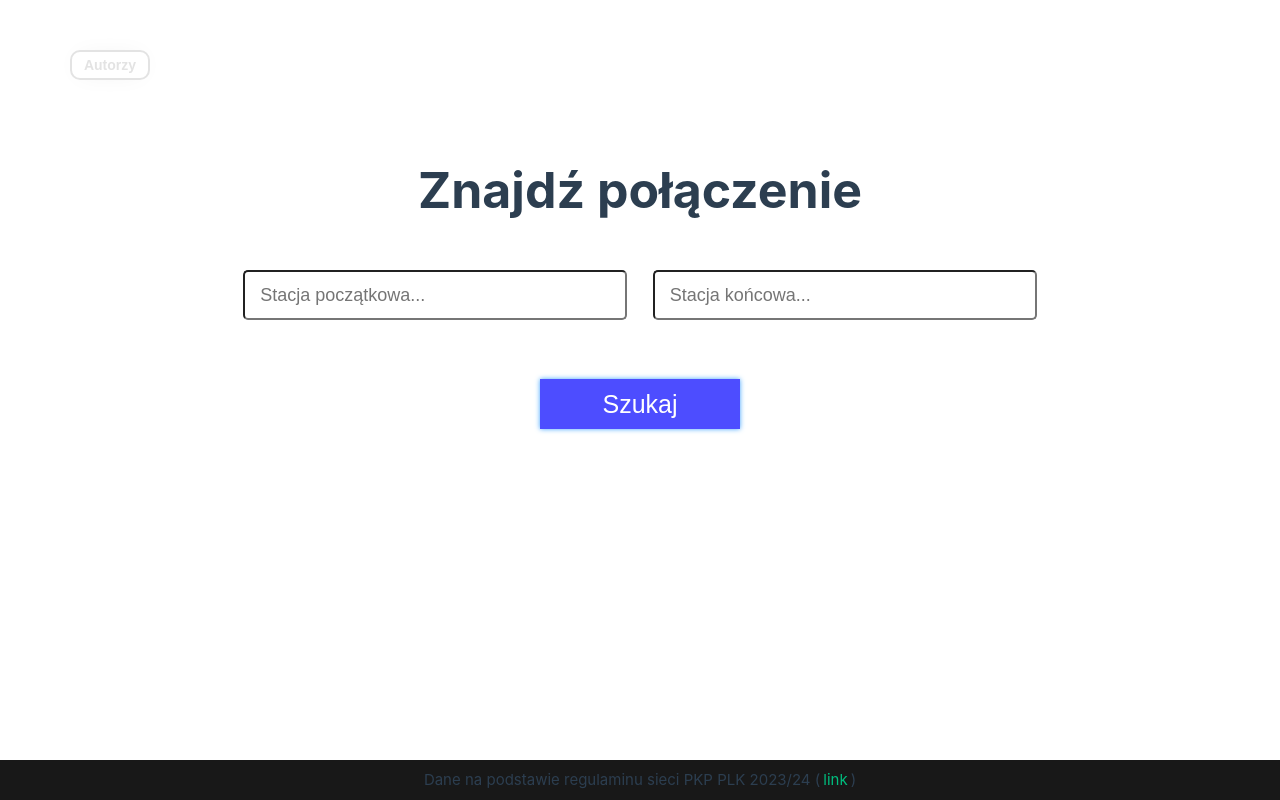
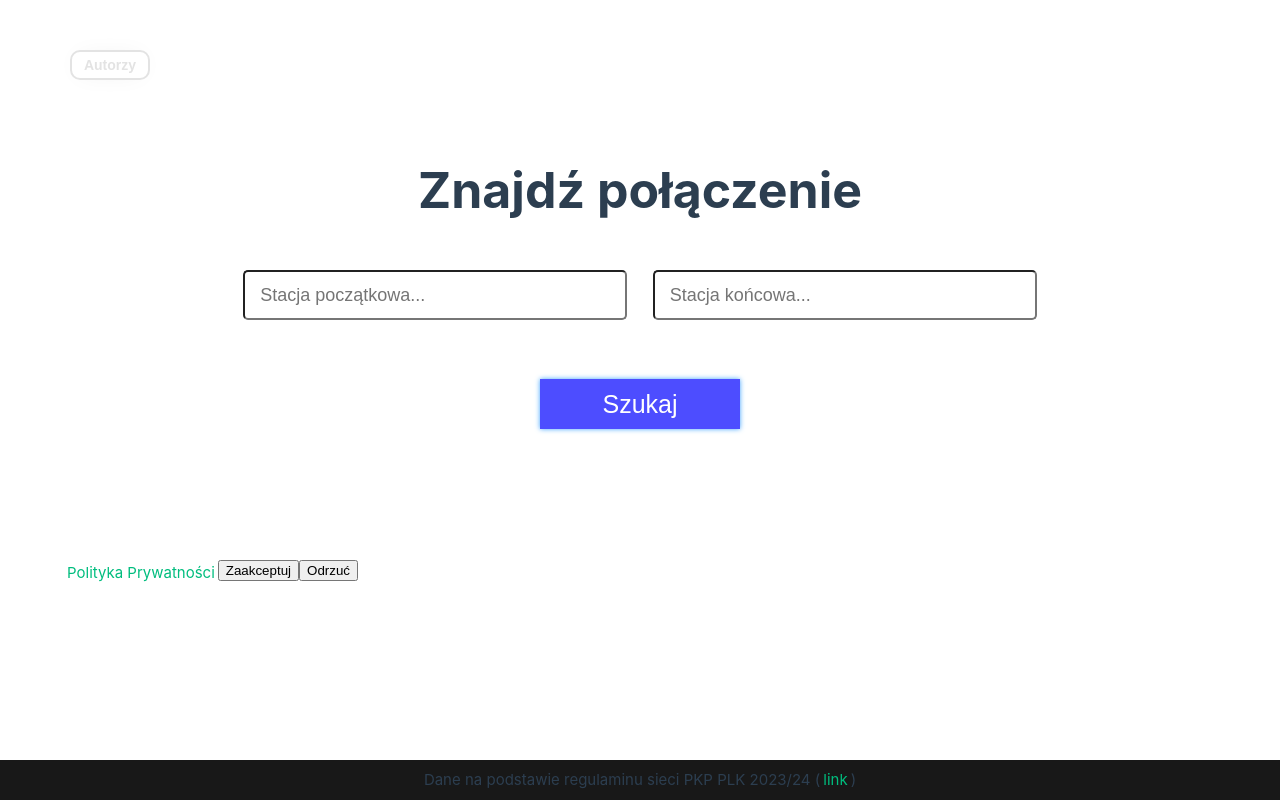
Before and after one commit to JakubJKrawczyk/TrainStationRepo, a Vue app: page / in a window 1280 px wide. Built offline with nearby package versions, Linux system fonts and the light colour scheme.

Commit message:
privacy popup ver 0.1

```diff
--- a/src/App.vue
+++ b/src/App.vue
@@ -2,6 +2,7 @@
 import StationsList from '@/components/StationsList.vue'
 import ResultSegment from '@/components/ResultSegment.vue'
 import SearchSegment from '@/components/SearchSegment.vue'
+import PrivacyPolicyPopupSegment from '@/components/PrivacyPolicyPopupSegment.vue'
 </script>
 
 <template>
@@ -15,6 +16,7 @@ import SearchSegment from '@/components/SearchSegment.vue'
       :is="currentComponent"
     ></component>
   </main>
+  <PrivacyPolicyPopupSegment></PrivacyPolicyPopupSegment>
   <footer>
     Dane na podstawie regulaminu sieci PKP PLK 2023/24 (<a
       href="https://www.plk-sa.pl/klienci-i-kontrahenci/warunki-udostepniania-infrastruktury-i-regulaminy/regulamin-sieci/regulamin-sieci-2023/2024"
--- a/src/assets/main.css
+++ b/src/assets/main.css
@@ -2,16 +2,16 @@
 @import './css/Lamp.css';
 @import './css/tooltip.css';
 #app {
-  max-width: 100vw;
-  margin: auto;
+  width: 90vw;
+  margin: 0 auto;
   font-weight: normal;
 }
 
 footer {
-  position: fixed;
+  position: absolute;
   bottom: 0;
   left: 0;
-  width: 100vw;
+  width: 100%;
   height: 40px;
   line-height: 40px;
   text-align: center;
--- /dev/null
+++ b/src/components/PrivacyPolicyPopupSegment.vue
@@ -0,0 +1,32 @@
+<script setup lang="ts">
+
+</script>
+
+<template>
+<div class="privacypopup-container">
+  <a class="privacypopup-items privacypopup-link" href="/privay-policy">
+    Polityka Prywatności
+  </a>
+  <button class="privacypopup-items privacypopup-accept" >Zaakceptuj</button>
+  <button class="privacypopup-items privacypopup-reject" >Odrzuć</button>
+</div>
+</template>
+
+<style scoped>
+.privacypopup-container{
+  width: 100%;
+  height:150px;
+}
+.privacypopup-items{
+  float:left;
+}
+.privacypopup-link{
+
+}
+.privacypopup-accept{
+
+}
+.privacypopup-reject{
+
+}
+</style>
--- a/src/components/SearchSegment.vue
+++ b/src/components/SearchSegment.vue
@@ -12,6 +12,7 @@ import TooltipComponent from '@/components/TooltipComponent.vue'
       <input
         id="startStationInput"
         list="start-stations"
+
         type="text"
         placeholder="Stacja początkowa..."
         v-on:input="setStartStation($event.target as HTMLInputElement)"
```
